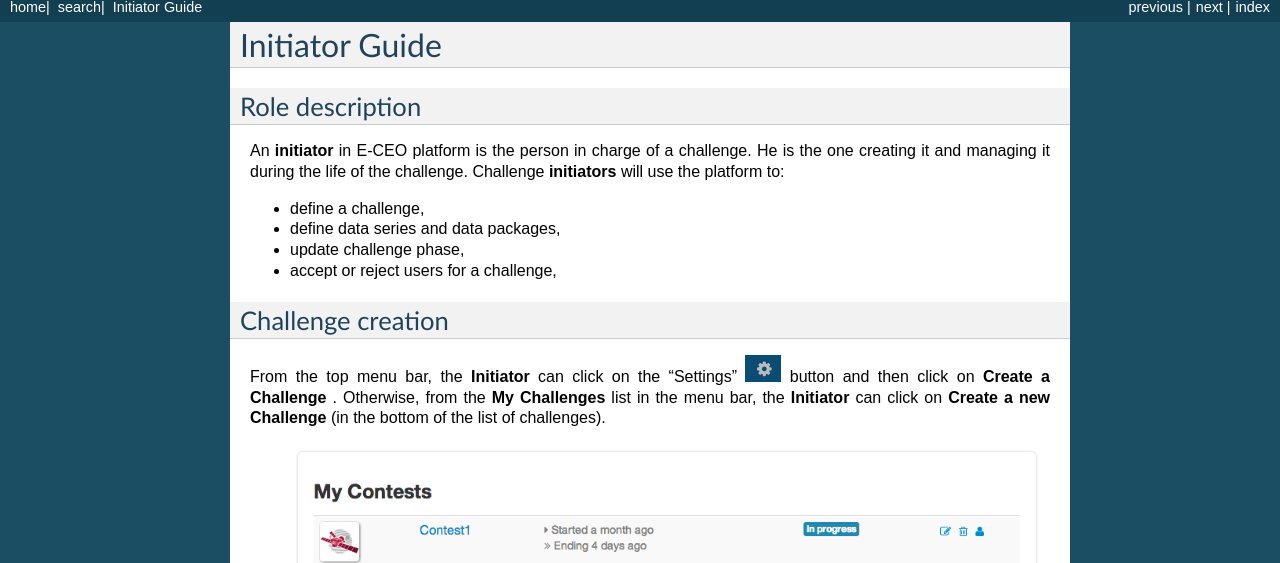
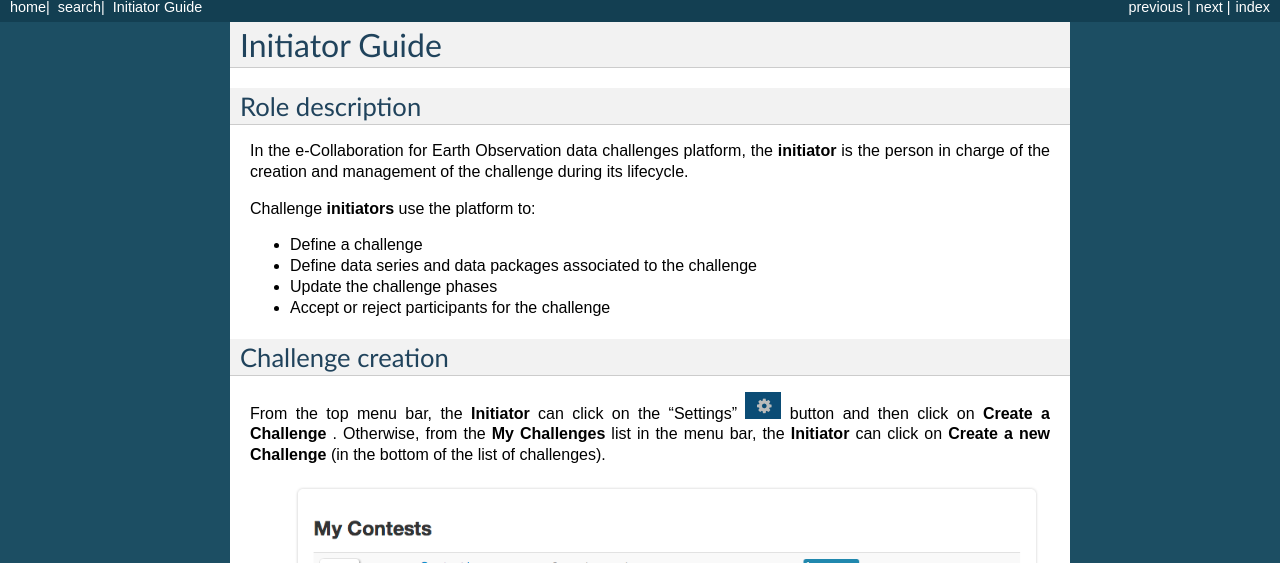
Before and after one commit to Terradue/doc-challenges, a Sphinx documentation site: the page built from source/initiator.rst, in a window 1280 px wide and 900 px high, cut to the strip 337-900 px from the top of the window. Built offline with Sphinx 7.4.7, drawn with Linux system fonts in a browser that asks for light colours.

Commit message:
Update initiator.rst

```diff
--- a/source/initiator.rst
+++ b/source/initiator.rst
@@ -1,17 +1,17 @@
-
 Initiator Guide
 ================
 
 Role description
 ----------------
 
-An **initiator** in E-CEO platform is the person in charge of a challenge. He is the one creating it and managing it during the life of the challenge.
-Challenge **initiators** will use the platform to:
+In the e-Collaboration for Earth Observation data challenges platform, the **initiator**  is the person in charge of the creation and management of the challenge during its lifecycle.
 
--  define a challenge,
--  define data series and data packages,
--  update challenge phase,
--  accept or reject users for a challenge,
+Challenge **initiators** use the platform to:
+
+*  Define a challenge
+*  Define data series and data packages associated to the challenge
+*  Update the challenge phases
+*  Accept or reject participants for the challenge
 
 
 Challenge creation
```
